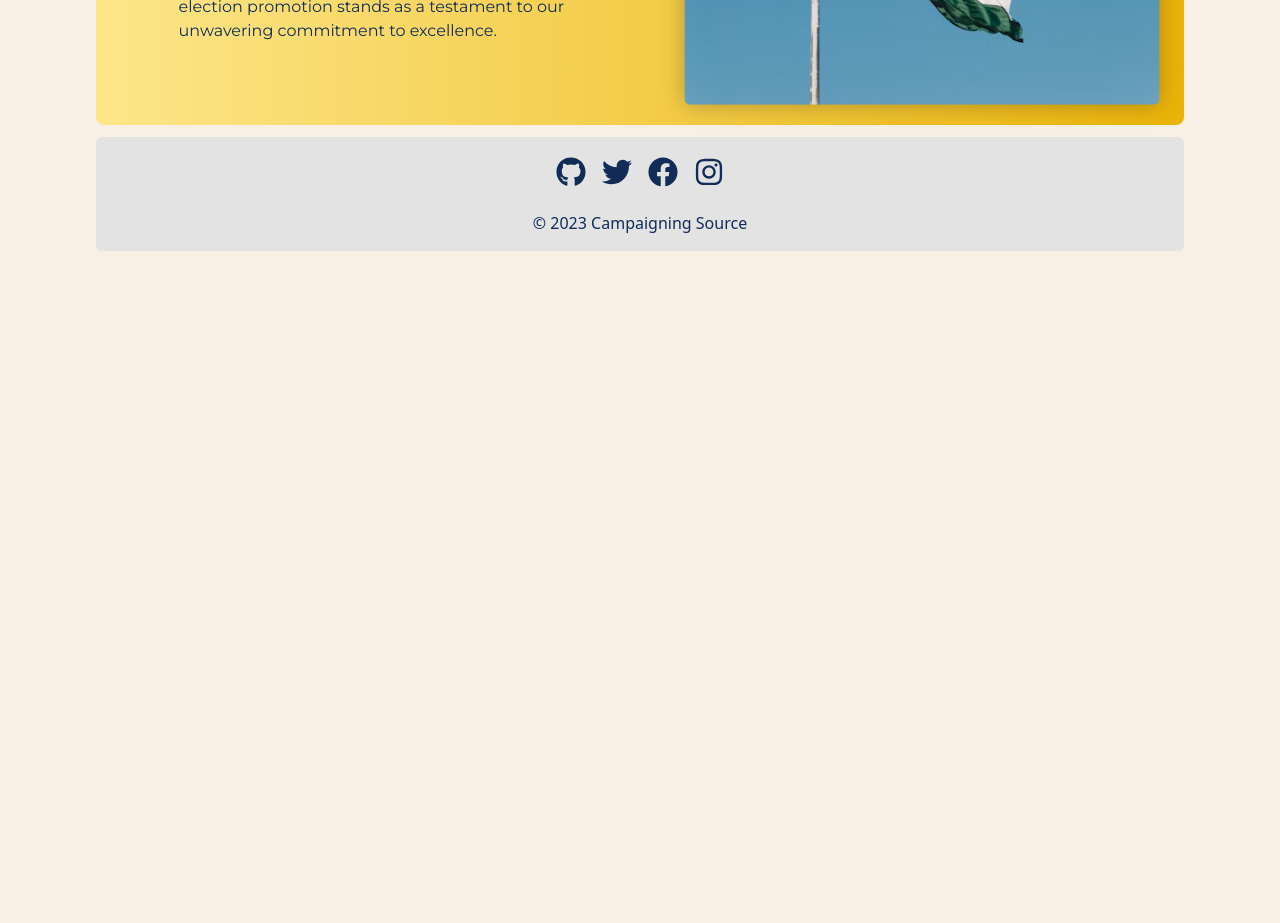
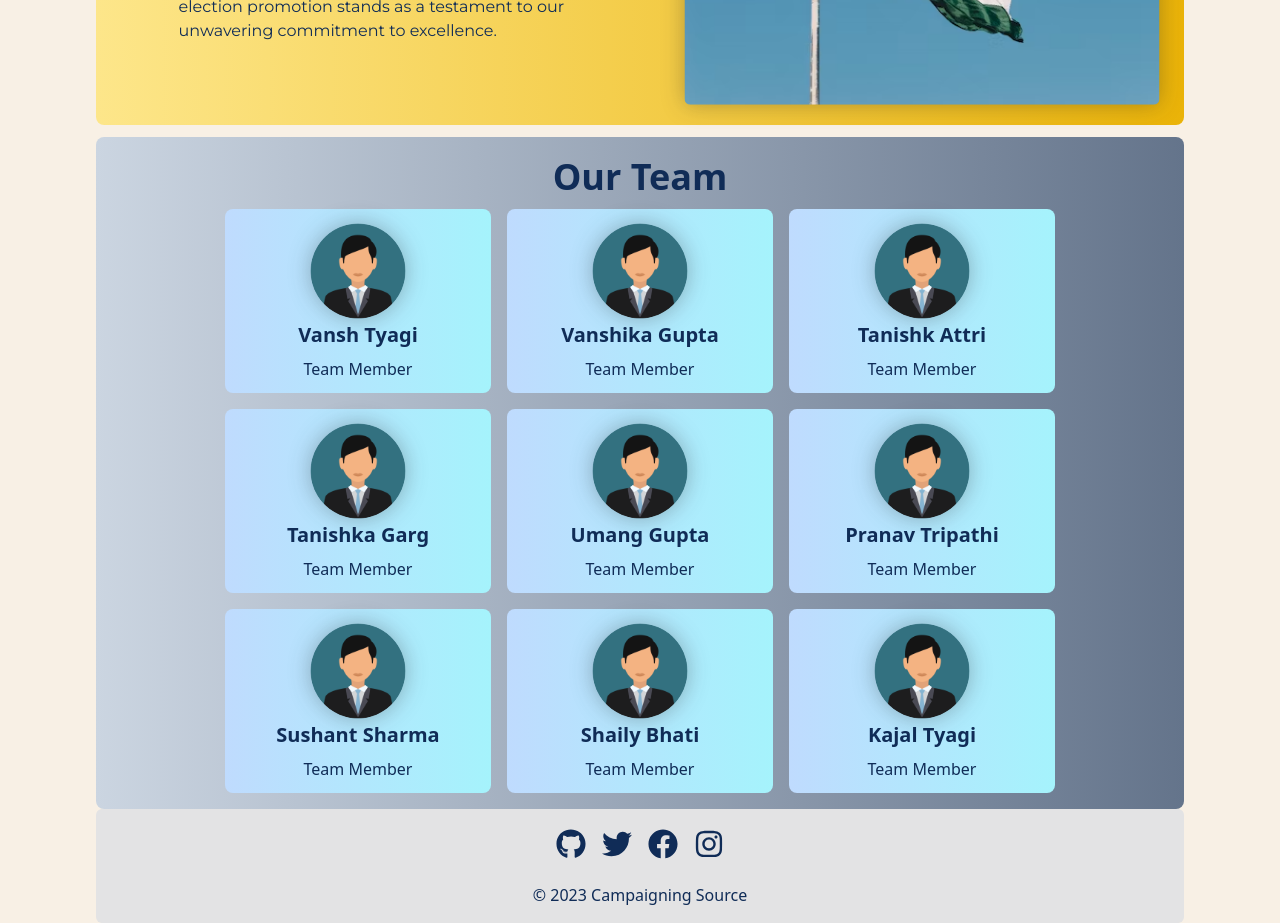
Before and after one commit to prnvtripathi/campaigning-source, a Next.js app: page /about in a window 1280 px wide. Shown: the part 2980-3903 px from the top of the page. Before the commit the page ends 3231 px from the top, so only its background shows below. Built offline with nearby package versions, Linux system fonts and the light colour scheme.

Commit message:
update: add team in about

```diff
--- a/pages/about.js
+++ b/pages/about.js
@@ -8,6 +8,7 @@ import { GoGraph, GoFileMedia, GoBroadcast } from "react-icons/go"
 import { AiOutlineFundProjectionScreen } from "react-icons/ai"
 import { PiTelevisionSimpleLight } from "react-icons/pi"
 import { MdOutlineArticle, MdWeb, MdOutlineEventSeat } from "react-icons/md"
+import user from "@/assets/user.png"
 
 const montserrat = Montserrat({
     subsets: ["latin"],
@@ -89,6 +90,54 @@ const services = [
         icon: <FaTwitter />,
         title: "Twitter Trend Management",
         description: "Lead conversations and trends on Twitter, leveraging the platform's influence. Our Twitter trend management services are designed to boost your visibility."
+    }
+]
+
+const team = [
+    {
+        img: user,
+        name: "Vansh Tyagi",
+        position: "Team Member"
+    },
+    {
+        img: user,
+        name: "Vanshika Gupta",
+        position: "Team Member"
+    },
+    {
+        img: user,
+        name: "Tanishk Attri",
+        position: "Team Member"
+    },
+    {
+        img: user,
+        name: "Tanishka Garg",
+        position: "Team Member"
+    },
+    {
+        img: user,
+        name: "Umang Gupta",
+        position: "Team Member"
+    },
+    {
+        img: user,
+        name: "Pranav Tripathi",
+        position: "Team Member"
+    },
+    {
+        img: user,
+        name: "Sushant Sharma",
+        position: "Team Member"
+    },
+    {
+        img: user,
+        name: "Shaily Bhati",
+        position: "Team Member"
+    },
+    {
+        img: user,
+        name: "Kajal Tyagi",
+        position: "Team Member"
     }
 ]
 
@@ -180,7 +229,19 @@ const About = () => {
                     </div>
                 </div>
 
-                {/* Our team */}
+                <div className="bg-gradient-to-r from-slate-300 to-slate-500 p-3 rounded-lg">
+                    <h2 className="title">Our Team</h2>
+                    <div className="flex flex-wrap justify-center items-center gap-2">
+                        {team.map((member, index) => (
+                            <div key={index}
+                                className="flex flex-col items-center justify-around bg-gradient-to-r from-blue-200 to-cyan-200 p-3 rounded-lg m-1 w-1/4 text-center hover:scale-105 transition ease-in-out duration-200">
+                                <Image src={member.img} alt="member" className="rounded-full" width={100} height={100} />
+                                <h3 className="text-xl font-bold mb-2">{member.name}</h3>
+                                <p className="text-center font-thin">{member.position}</p>
+                            </div>
+                        ))}
+                    </div>
+                </div>
             </Layout>
         </>
     )
```
